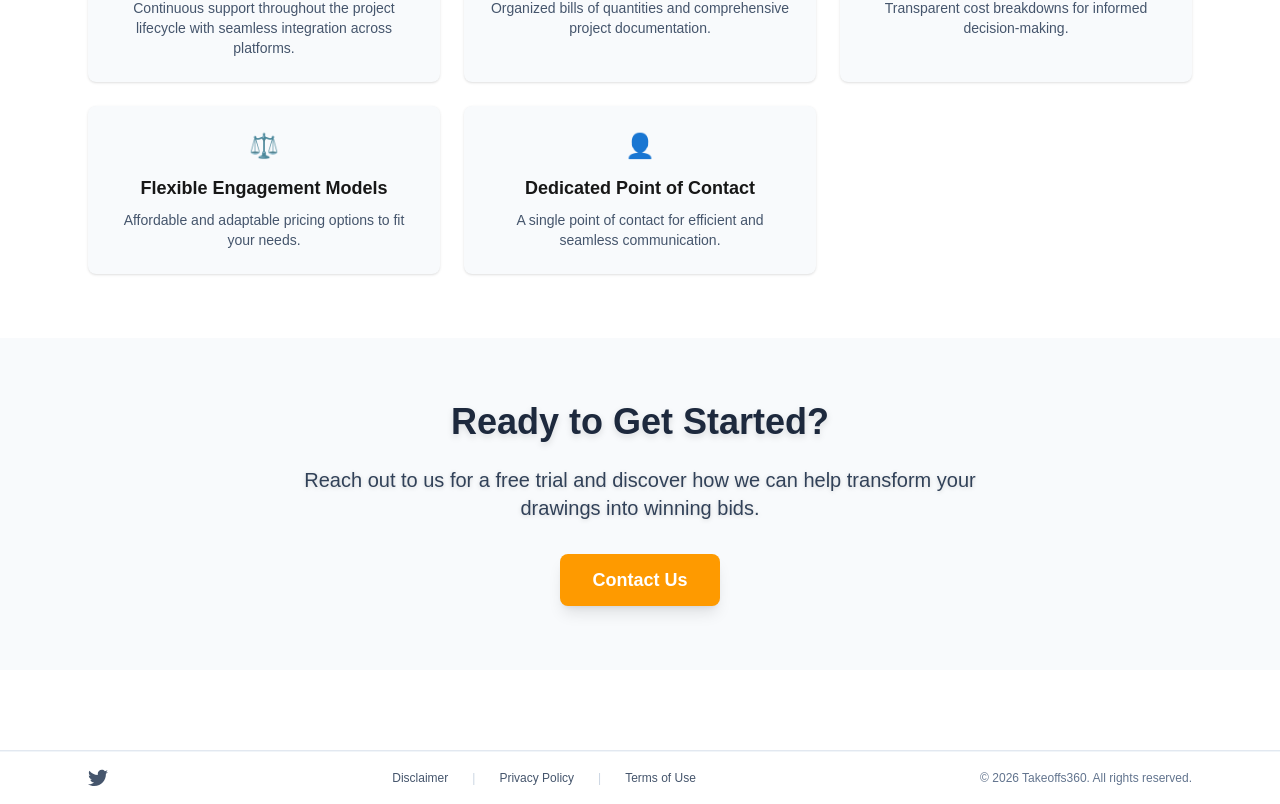
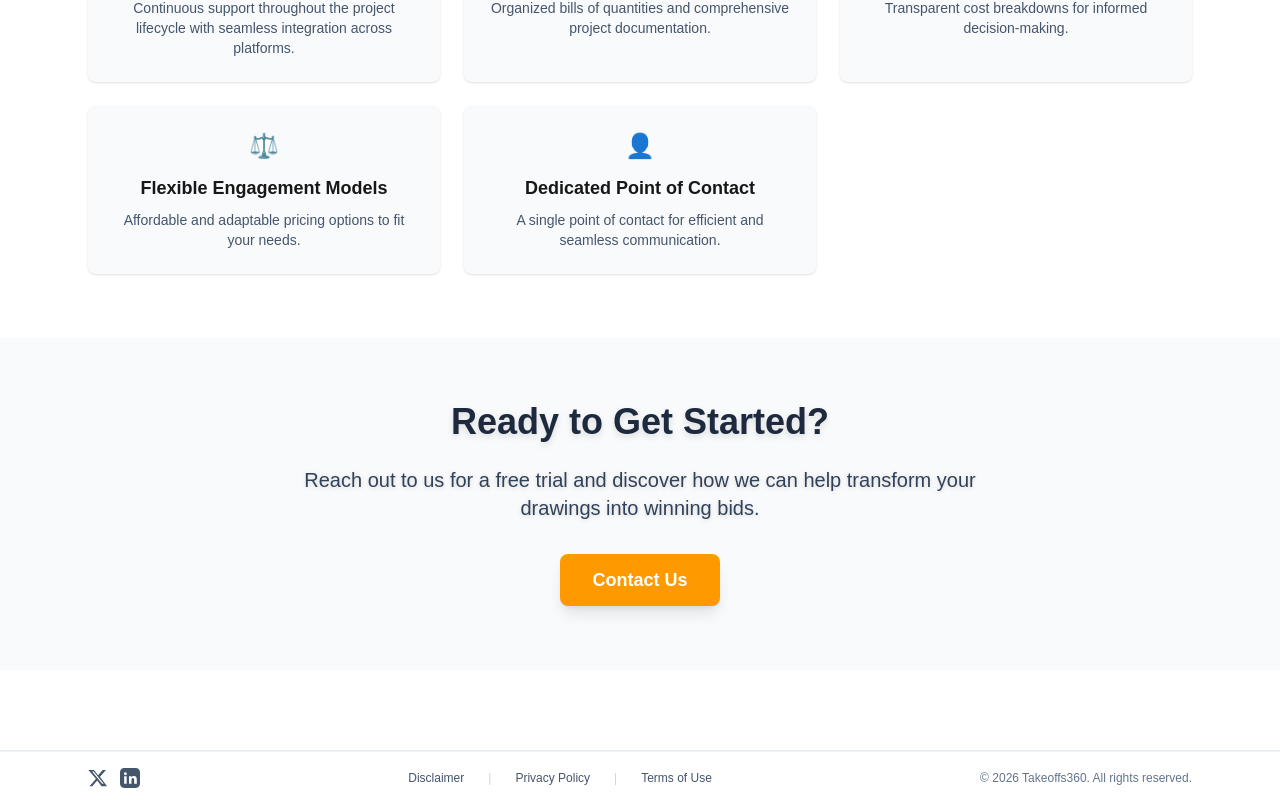
Before and after one commit to mgupta83/takeoffs360, a Next.js app in the folder ui/: page / in a window 1280 px wide. Shown: the part 2219-3023 px from the top of the page. Built offline with nearby package versions, Linux system fonts and the light colour scheme.

Commit message:
updated X icon and added linkedin icon

```diff
--- a/ui/components/Footer.tsx
+++ b/ui/components/Footer.tsx
@@ -13,7 +13,8 @@ export default function Footer() {
                 {/* eslint-disable-next-line @typescript-eslint/ban-ts-comment */}
                 {/* @ts-ignore */}
                 <SocialIcons links={[
-                  { href: 'https://x.com/takeoffs360', label: 'Takeoffs360 on Twitter', type: 'twitter' },
+                  { href: 'https://x.com/takeoffs360', label: 'Takeoffs360 on X', type: 'x' },
+                  { href: 'https://www.linkedin.com/company/takeoffs360/', label: 'Takeoffs360 on LinkedIn', type: 'linkedin' },
                 ]} />
               </div>
               <div className="text-xs text-slate-500">© {new Date().getFullYear()} Takeoffs360. All rights reserved.</div>
@@ -35,7 +36,8 @@ export default function Footer() {
               {/* eslint-disable-next-line @typescript-eslint/ban-ts-comment */}
               {/* @ts-ignore */}
               <SocialIcons links={[
-                { href: 'https://x.com/takeoffs360', label: 'Takeoffs360 on Twitter', type: 'twitter' },
+                { href: 'https://x.com/takeoffs360', label: 'Takeoffs360 on X', type: 'x' },
+                { href: 'https://www.linkedin.com/company/takeoffs360/', label: 'Takeoffs360 on LinkedIn', type: 'linkedin' },
               ]} />
             </div>
 
--- a/ui/components/icons/SocialIcons.tsx
+++ b/ui/components/icons/SocialIcons.tsx
@@ -22,24 +22,24 @@ export function Facebook({ label, ...props }: SocialLinkProps) {
   )
 }
 
-export function Twitter({ label, ...props }: SocialLinkProps) {
+export function X({ label, ...props }: SocialLinkProps) {
   return (
     <a {...props} aria-label={label}>
       <svg width="20" height="20" viewBox="0 0 24 24" fill="currentColor" aria-hidden="true" className="block">
-        <path d="M24 4.557c-.883.392-1.832.656-2.828.775 1.017-.609 1.798-1.574 2.165-2.724-.951.564-2.005.974-3.127 1.195-.897-.957-2.178-1.555-3.594-1.555-2.72 0-4.924 2.204-4.924 4.924 0 .386.044.762.127 1.124-4.09-.205-7.719-2.165-10.148-5.144-.424.725-.666 1.562-.666 2.457 0 1.696.863 3.193 2.177 4.071-.802-.026-1.558-.246-2.22-.616v.062c0 2.367 1.684 4.342 3.918 4.789-.41.111-.844.171-1.29.171-.315 0-.621-.03-.921-.086.622 1.942 2.427 3.357 4.565 3.397-1.674 1.312-3.786 2.095-6.079 2.095-.395 0-.785-.023-1.17-.068 2.168 1.392 4.745 2.205 7.516 2.205 9.02 0 13.968-7.47 13.968-13.946 0-.213-.005-.425-.014-.636.961-.694 1.796-1.562 2.457-2.549z" />
+        <path d="M18.244 2.25h3.308l-7.227 8.26 8.502 11.24h-6.6l-5.17-6.763-5.91 6.763h-3.308l7.73-8.835L.424 2.25h6.755l4.867 6.44 5.598-6.44zM17.002 18.868h1.83L6.822 4.066H4.881l12.121 14.802z" />
       </svg>
     </a>
   )
 }
 
-export default function SocialIcons({ links }: { links?: { href: string; label: string; type: 'linkedin' | 'facebook' | 'twitter' }[] }) {
+export default function SocialIcons({ links }: { links?: { href: string; label: string; type: 'linkedin' | 'facebook' | 'x' }[] }) {
   return (
     <div className="flex gap-3 items-center">
       {(links ?? []).map((l) => {
         const common = { href: l.href, target: '_blank', rel: 'noopener noreferrer', className: 'text-slate-600 hover:text-slate-900 focus:outline-none focus:ring-2 focus:ring-slate-300 rounded' }
         if (l.type === 'linkedin') return <LinkedIn key={l.href} {...common} label={l.label} />
         if (l.type === 'facebook') return <Facebook key={l.href} {...common} label={l.label} />
-        return <Twitter key={l.href} {...common} label={l.label} />
+        return <X key={l.href} {...common} label={l.label} />
       })}
     </div>
   )
```
Also changed, not shown: 1 other file (tests, documents, lock files or other folders).
